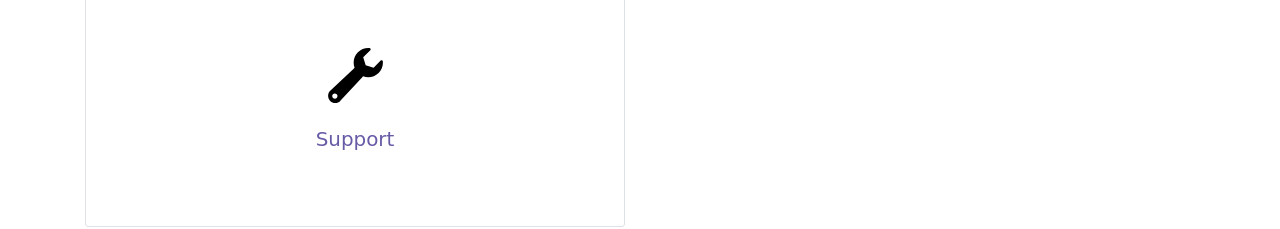
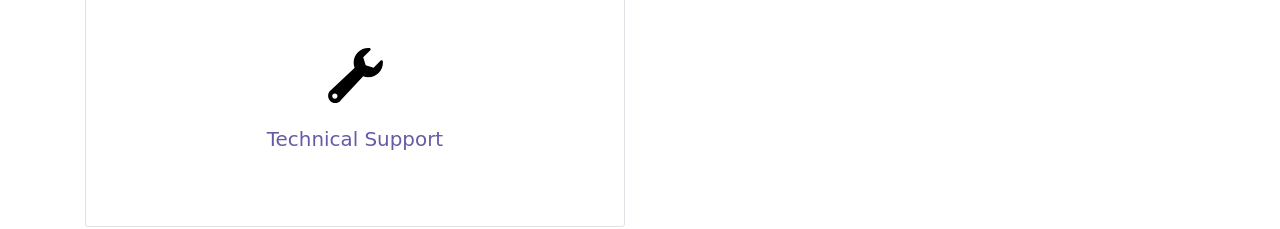
Before and after one commit to longvu1102/portfolio, a plain HTML site: page index.html in a window 1280 px wide. Shown: the part 1750-1979 px from the top of the page. Drawn offline with nearby package versions, Linux system fonts and the light colour scheme; a web font is replaced by a local one.

Commit message:
Update index.html

```diff
--- a/index.html
+++ b/index.html
@@ -126,7 +126,7 @@
                             <img src="assets/imgs/wrench-svgrepo-com.svg"
                                 alt="Hình ảnh miêu tả dịch vụ 2"
                                 class="icon">
-                            <h6 class="title">Support</h6>
+                            <h6 class="title">Technical Support</h6>
                             <p class="subtitle">Hỗ trợ và giải đáp thắc mắc của khách hàng về các dịch vụ website, tiến hành sửa chữa và điều chỉnh theo yêu cầu của khách hàng, <br> phối hợp làm việc với team Dev để tối ưu hoặc điều chỉnh website của khách hàng khi có lỗi hoặc cần nâng cấp.    .</p>
                         </div>
                     </div>
```
